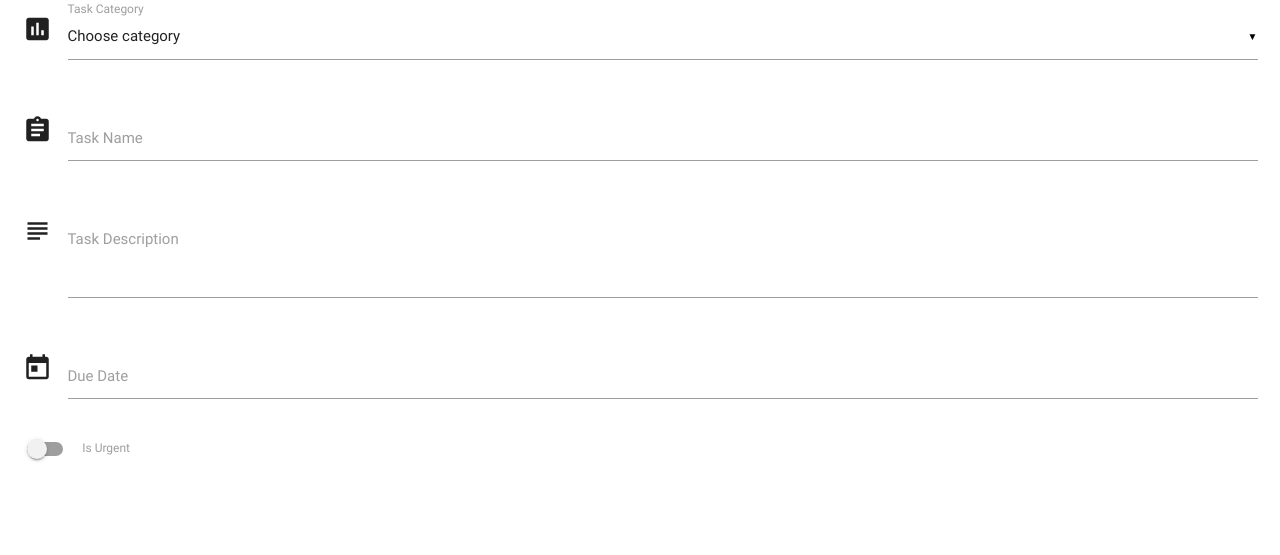
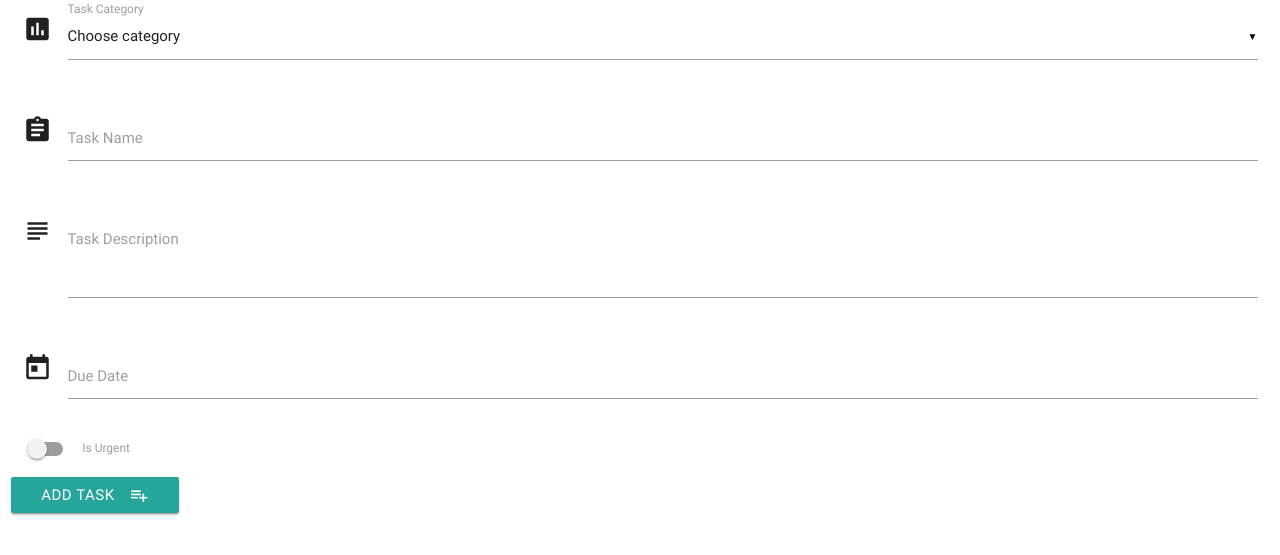
Before and after one commit to martinmaguire89/task_manager, a Flask app: page /add_task in a window 1280 px wide. Shown: the part 193-748 px from the top of the page. Run offline with Flask 2, Linux system fonts and the light colour scheme; data that the repository does not hold is empty; some libraries are stand-ins or nearby versions.

Commit message:
Submit Add Task Form Data

```diff
--- a/app.py
+++ b/app.py
@@ -23,6 +23,12 @@ def add_task():
     return render_template('addtask.html',
     categories=mongo.db.categories.find())
 
+@app.route('/insert_task', methods=['POST'])
+def insert_task():
+    tasks = mongo.db.tasks
+    tasks.insert_one(request.form.to_dict())
+    return redirect(url_for('get_tasks'))
+
 if __name__ == '__main__':
     app.run(host=os.environ.get('IP'),
         port=int(os.environ.get('PORT')),
--- a/templates/addtask.html
+++ b/templates/addtask.html
@@ -1,7 +1,7 @@
 {% extends 'base.html' %} {% block content %}
 <h3>Add Task</h3>
 <div class="row">
-    <form action="" method="POST" class="col s12">
+    <form action="{{url_for('insert_task') }}" method="POST" class="col s12">
         <div class="row">
             <div class="input-field col s12">
             <i class="material-icons prefix">poll</i>
@@ -44,6 +44,11 @@
                 </label>
             </div>
         </div>
+        <div class="row">
+            <button class="btn waves-effect waves-light" type="submit" name="action">Add Task
+            <i class="material-icons right">playlist_add</i>
+            </button>
+        </div>
     </form>
 </div>
 
```
